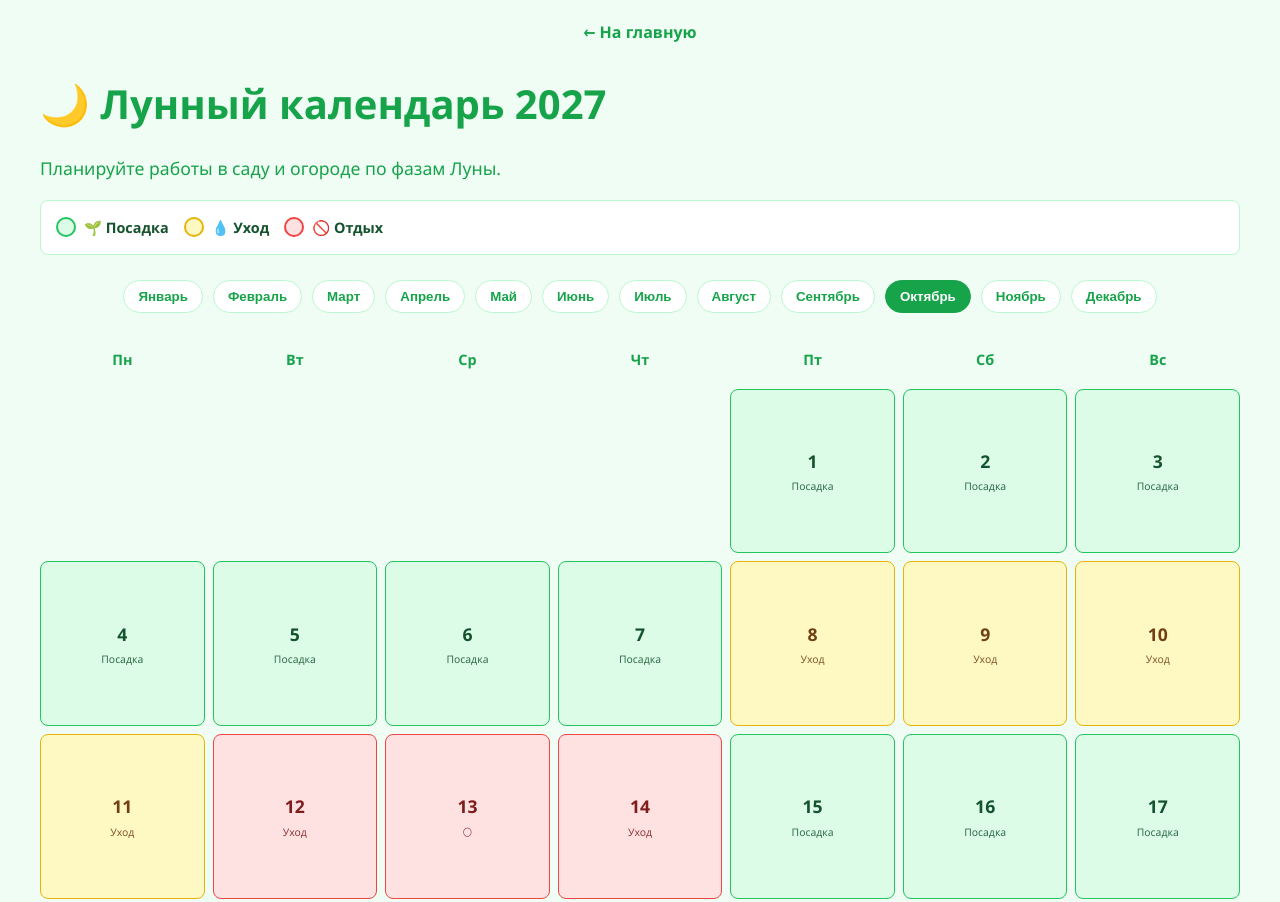
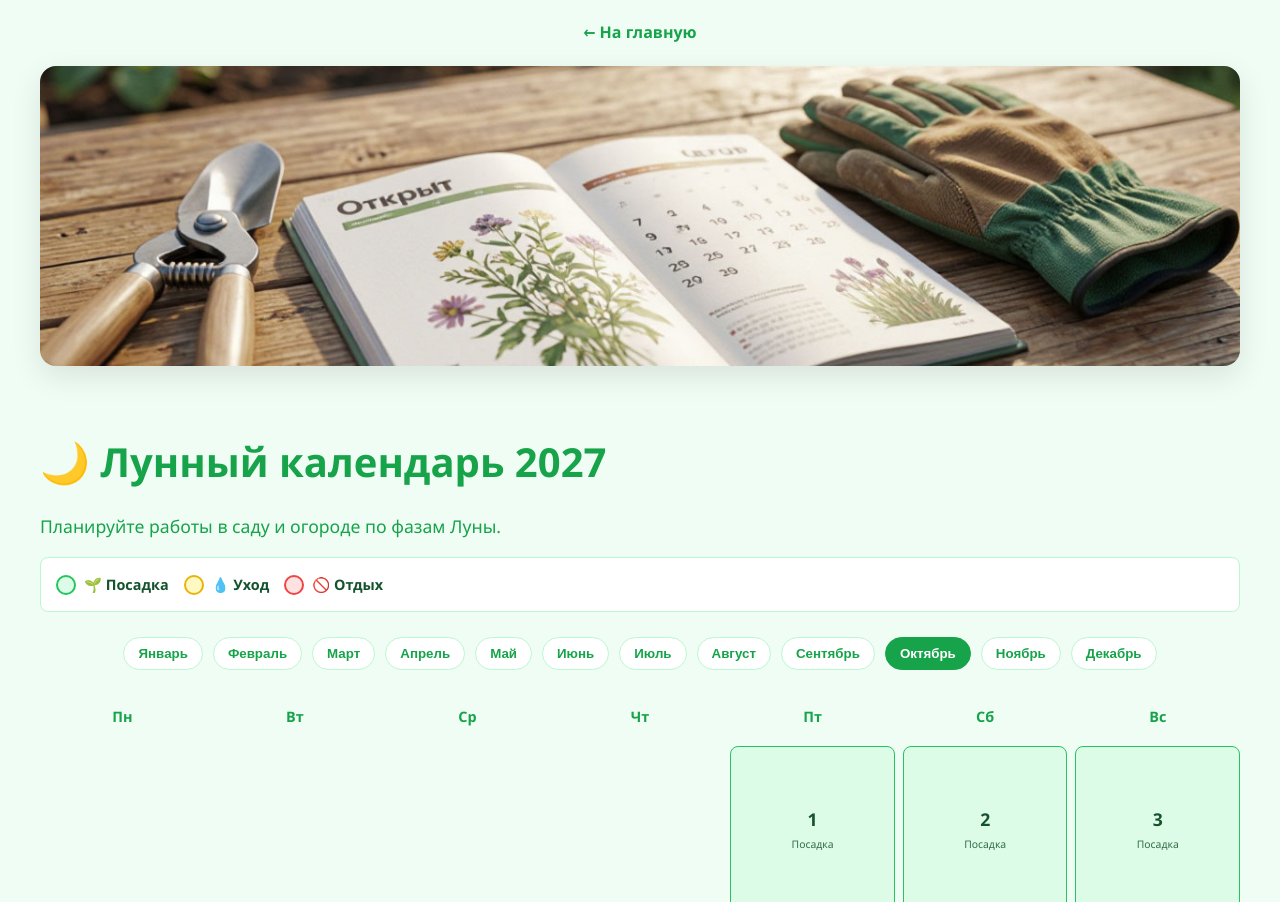
Before and after one commit to avtar7770132-blip/dachaschet, a plain HTML site: page calendar.html in a window 1280 px wide. Shown: the top 902 px of the page. Drawn offline with Linux system fonts and the light colour scheme.

Commit message:
Update calendar.html

```diff
--- a/calendar.html
+++ b/calendar.html
@@ -87,5 +87,50 @@ nav.appendChild(b);
 });
 renderMonth(new Date().getMonth());
 </script>
-</body>
+<!-- АВТОМАТИЧЕСКАЯ КАРТИНКА + ПАРТНЁРКА ТВОЙ ДОМ (ГЛАВНАЯ + КАЛЬКУЛЯТОРЫ) -->
+<script>
+(function() {
+    const pageName = window.location.pathname.split('/').pop().replace('.html', '') || 'index';
+    const imgMap = {
+        'index': 'hero-dacha.jpg',
+        'seeds-calc': 'seeds-calc.jpg',
+        'fertilizer-calc': 'fertilizer-calc.jpg',
+        'water-calc': 'watering-calc.jpg',
+        'beds-planner': 'bed-planner.jpg',
+        'raised-bed-calc': 'bed-planner.jpg',
+        'spacing-calc': 'bed-planner.jpg',
+        'harvest-calc': 'harvest-calc.jpg',
+        'calendar': 'calendar-dacha.jpg',
+        'compatibility': 'compatibility.jpg',
+        'greenhouse-calc': 'greenhouse-calc.jpg',
+        'compost-calc': 'compost-calc.jpg',
+        'mulch-calc': 'mulching.jpg'
+    };
+
+    const container = document.querySelector('.container');
+    if (container && !container.querySelector('img')) {
+        const imgSrc = imgMap[pageName] || 'hero-dacha.jpg';
+        const img = document.createElement('img');
+        img.src = imgSrc;
+        img.alt = 'Дача-Счёт';
+        img.style.cssText = 'width:100%; height:300px; object-fit:cover; border-radius:16px; margin-bottom:30px; box-shadow: 0 10px 30px rgba(0,0,0,0.1);';
+        container.insertBefore(img, container.children[1]);
+    }
+
+    const partnerHTML = `
+    <div style="text-align:center; margin:40px auto; padding:25px; background:rgba(76,175,80,0.08); border-radius:12px; border:1px dashed #4CAF50; max-width:650px;">
+        <div style="font-weight:bold; color:#2E7D32; margin-bottom:10px; font-size:1.3rem;">🏡 Всё для дачи и сада в одном месте</div>
+        <p style="margin-bottom:15px; color:#555;">Инструменты, удобрения, семена и декор со скидкой до 40% в магазине «Твой Дом».</p>
+        <a href="https://ru.trackerpro.org/6adcc9d6a4934?erid=2SDnjek8Bjn" target="_blank" rel="nofollow noopener" style="display:inline-block; background:#4CAF50; color:white; text-decoration:none; padding:14px 32px; border-radius:8px; font-weight:bold; font-size:1.05rem; transition:0.3s; box-shadow:0 4px 12px rgba(76,175,80,0.3);">Перейти в магазин Твой Дом →</a>
+        <div style="font-size:0.7rem; color:#888; margin-top:12px; line-height:1.4;">Реклама. АО "КРОКУС", ИНН 7728115183. Сайт https://tvoydom.ru<br>erid: 2SDnjek8Bjn</div>
+    </div>`;
+
+    const footer = document.querySelector('footer');
+    if (footer) {
+        footer.insertAdjacentHTML('beforebegin', partnerHTML);
+    } else {
+        document.body.insertAdjacentHTML('beforeend', partnerHTML);
+    }
+})();
+</script></body>
 </html>
```
